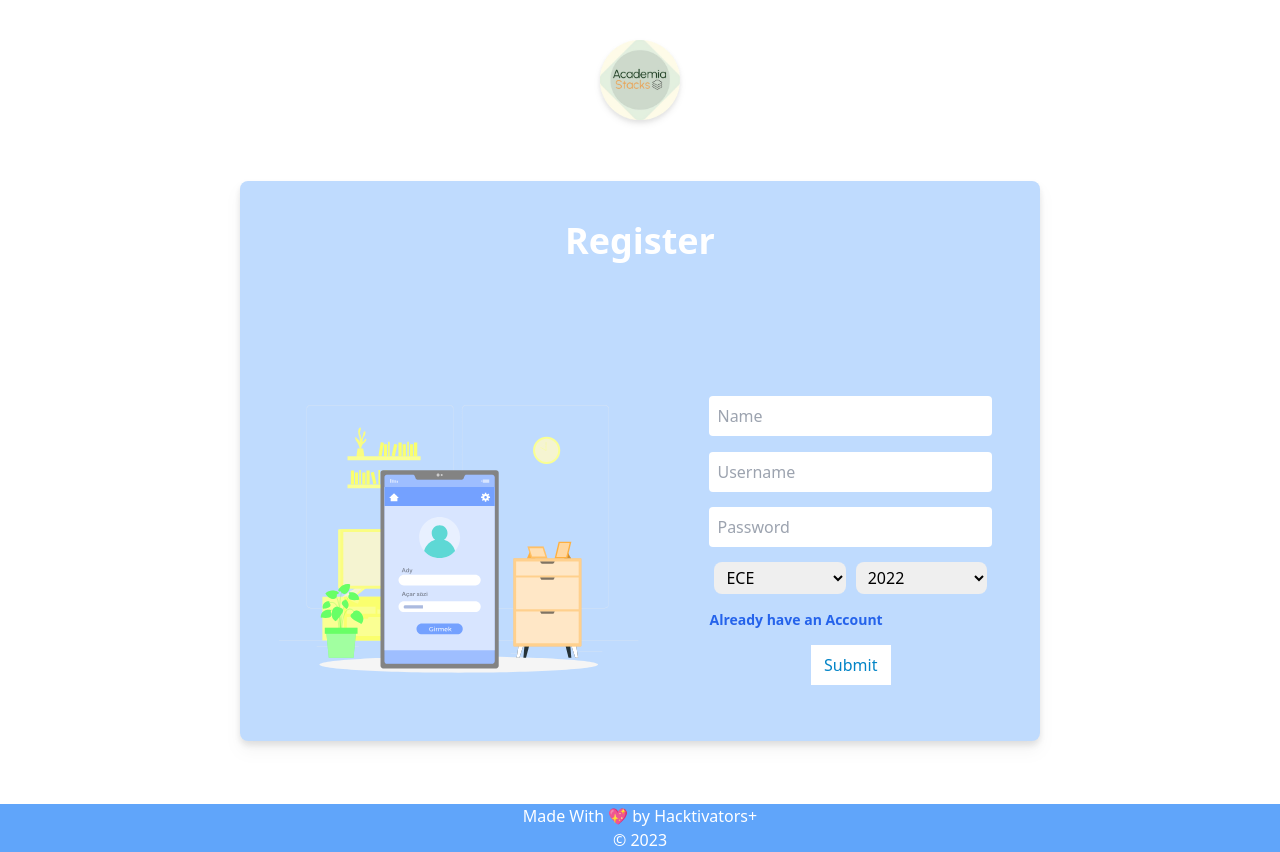
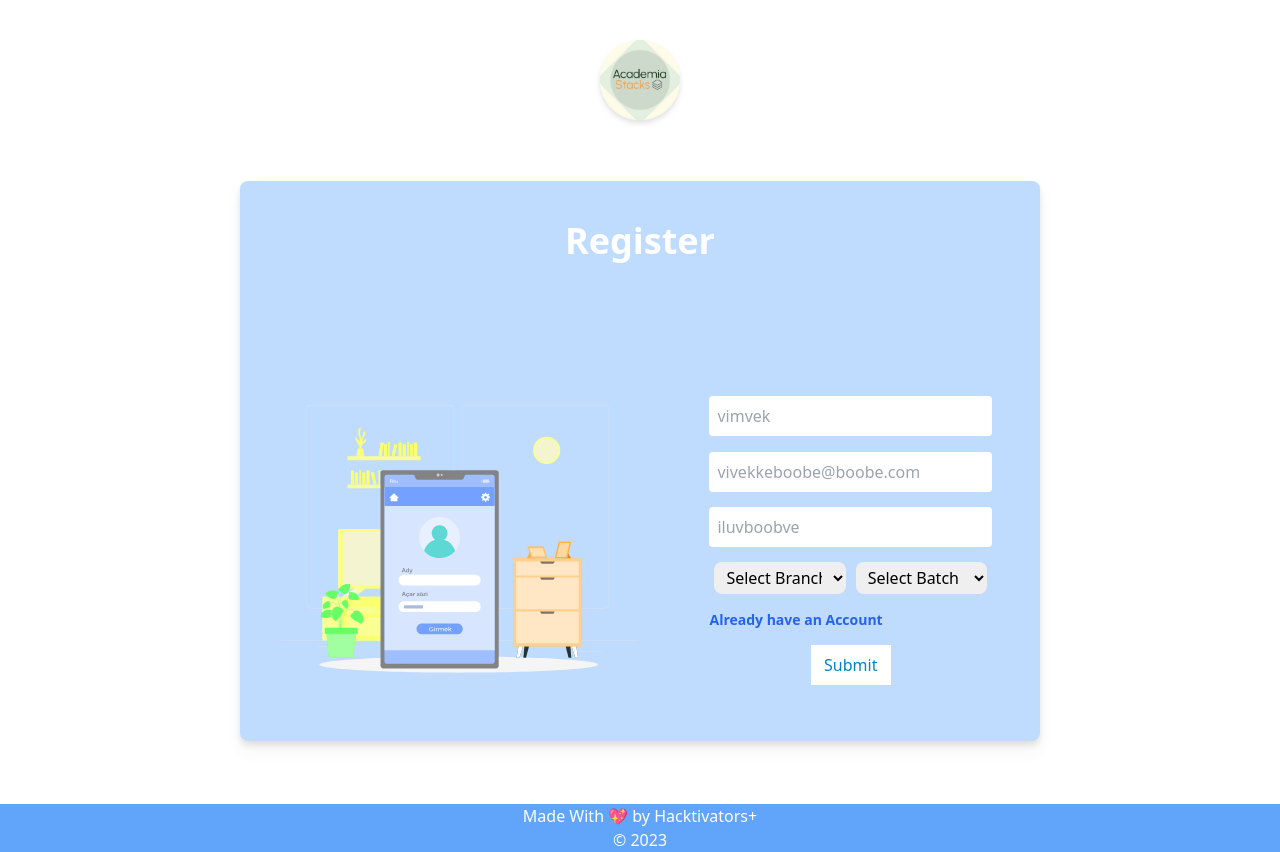
Before and after one commit to hellovaibhav/AcademiaStacks, a React (Create React App) app in the folder client/: page /register in a window 1280 px wide. Built offline with nearby package versions, Linux system fonts and the light colour scheme.

Commit message:
fixed reliability issues in registration page

```diff
--- a/client/src/pages/Register.jsx
+++ b/client/src/pages/Register.jsx
@@ -30,6 +30,7 @@ const Register = () => {
       const response = await axios.post(url, data)
         .then((res) => {
           console.log(res.data);
+          alert("Info recived you have been registered");
         });
     }
     catch (err) {
@@ -58,7 +59,7 @@ const Register = () => {
           >
             <motion.input
               type="text"
-              placeholder="Name"
+              placeholder="vimvek"
               id="name"
               value={data.name}
               onChange={(e) => handleChange(e)}
@@ -67,8 +68,8 @@ const Register = () => {
             />
             <motion.input
               type="text"
-              placeholder="Username"
-              id="username"
+              placeholder="vivekkeboobe@boobe.com"
+              id="email"
               value={data.username}
               onChange={(e) => handleChange(e)}
               className="min-h-[2rem] rounded p-2 focus:bg-sky-100 focus:text-blue-500 focus:font-base"
@@ -76,7 +77,7 @@ const Register = () => {
             />
             <motion.input
               type="password"
-              placeholder="Password"
+              placeholder="iluvboobve"
               id="password"
               autoComplete="true"
               value={data.password}
@@ -89,6 +90,8 @@ const Register = () => {
                 name="branch"
                 id="branch"
                 className="w-[46.5%] rounded-lg h-8 px-2 focus:bg-sky-100"
+                value={data.branch}
+                onChange={(e) => handleChange(e)}
               >
                 <option value="" disabled defaultValue>
                   Select Branch
@@ -102,6 +105,8 @@ const Register = () => {
                 name="batch"
                 id="batch"
                 className="w-[46.5%] rounded-lg h-8 px-2 focus:bg-sky-100"
+                value={data.batch}
+                onChange={(e) => handleChange(e)}
               >
                 <option value="" disabled defaultValue>
                   Select Batch
```
